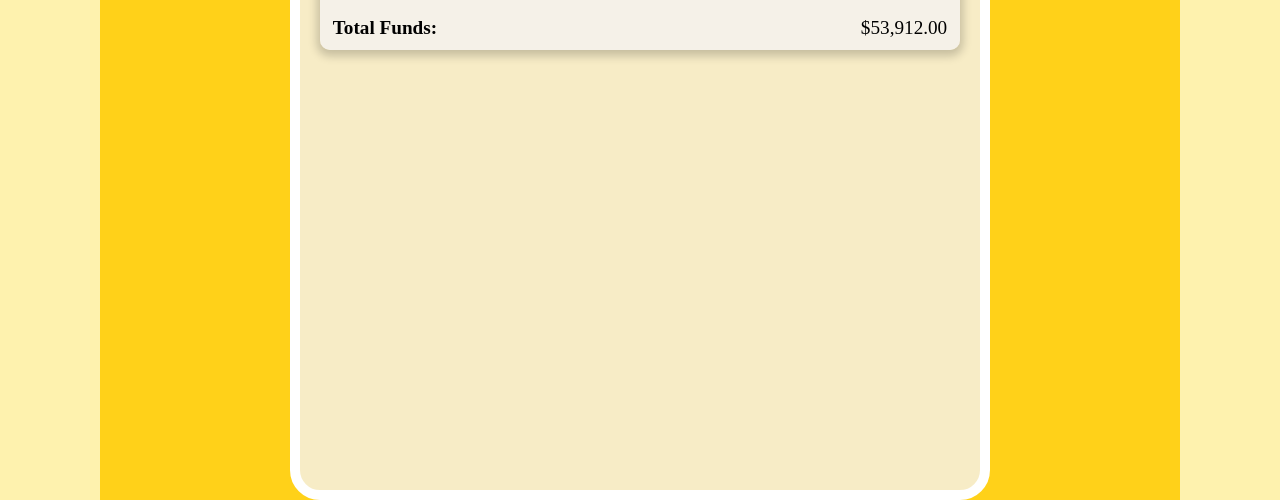
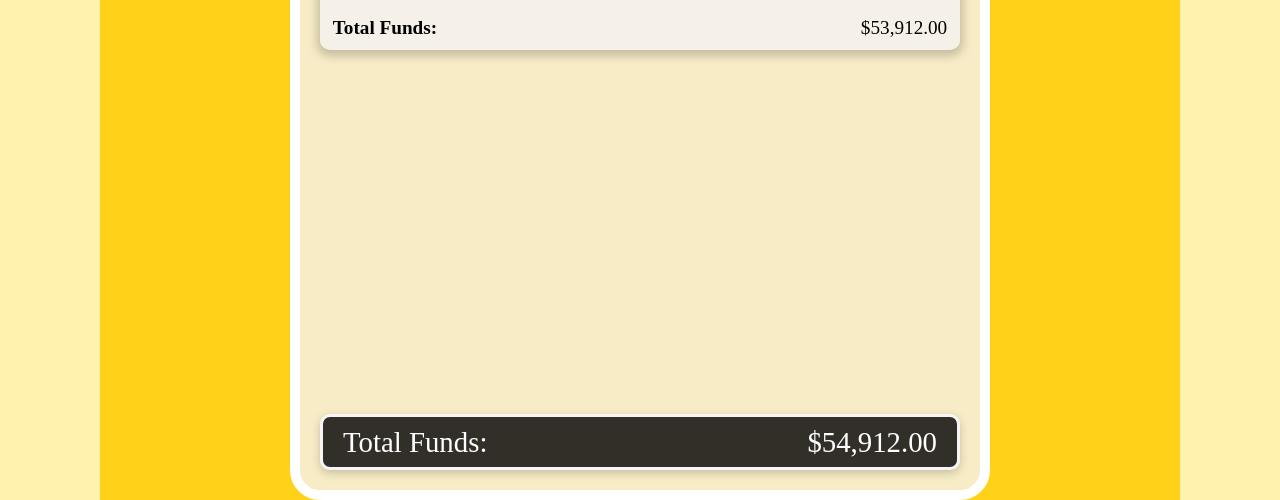
Before and after one commit to pcon92/banking-application, a React (Create React App) app: page /accounts-page in a window 1280 px wide. Shown: the part 300-800 px from the top of the page. Built offline with nearby package versions, Linux system fonts and the light colour scheme.

Commit message:
added total funds section under accounts

```diff
--- a/src/components/SingleAccount.js
+++ b/src/components/SingleAccount.js
@@ -26,7 +26,7 @@ const SingleAccount = ( { theme, fontSize, name, accountNum, BSB, total }) => {
                     </div>
                     <div className={styles.accountTotal}>
                         <h6 style={fontSizeLge}> Total Funds: </h6>
-                        <p style={fontSizeLge}>{showTotalAusDollar({total})}</p>
+                        <p style={fontSizeLge}>{showTotalAusDollar(total)}</p>
                     </div>
                 </div>
             </div>
--- a/src/components/accounts.js
+++ b/src/components/accounts.js
@@ -3,6 +3,8 @@ import React from 'react';
 // import components
 import Navbar from './Navbar';
 import SingleAccount from './SingleAccount';
+
+import showTotalAusDollar from '../functions/showTotalAusDollar.js';
 
 import styles from '../styles/accounts.module.css';
 import themedStyles from '../styles/themes.module.css';
@@ -11,6 +13,8 @@ const Accounts = ( {fontSize, theme, accounts, unreadMessages}) => {
 
 
     // font sizes used in this component
+    const fontSizeMed = {fontSize: `${fontSize[1]}`};
+    const fontSizeLge = {fontSize: `${fontSize[2]}`};
     const fontSizeXL = {fontSize: `${fontSize[3]}`};
 
 
@@ -40,6 +44,15 @@ const Accounts = ( {fontSize, theme, accounts, unreadMessages}) => {
                         />
                         </li>
                         )}
+                    <div className={styles.totalFundsDiv}>
+                        <div className={`${styles.totalBox} ${themedStyles[theme[1]]}`}>
+                            <p style={fontSizeXL}>Total Funds: </p>
+                            <p style={fontSizeXL}>{showTotalAusDollar(
+                                accounts.reduce((accountsTotal, currentVal) =>
+                                accountsTotal.total + currentVal.total)
+                                )}</p>
+                        </div>
+                    </div>
                 </ul>
             </div>
         </>
--- a/src/components/home.js
+++ b/src/components/home.js
@@ -45,7 +45,7 @@ const Home = ({fontSize, theme, unreadMessages, total, name}) => {
                             style={fontSizeLge}>Total:</div>
                             <div className={`${styles.accountTotalValue}`}
                             style={fontSizeMed}>
-                                {showTotalAusDollar({total})}</div>
+                                {showTotalAusDollar(total)}</div>
                         </div>
                     </div>
                 </div>
--- a/src/functions/showTotalAusDollar.js
+++ b/src/functions/showTotalAusDollar.js
@@ -1,5 +1,5 @@
 
-const showTotalAusDollar = ({total}) => {
+const showTotalAusDollar = (total) => {
     return total.toLocaleString('en-AU', {style: 'currency', currency: 'AUD'});
 };
 
--- a/src/styles/accounts.module.css
+++ b/src/styles/accounts.module.css
@@ -36,3 +36,24 @@
     list-style: none;
     padding: 20px;
 }
+
+.totalFundsDiv {
+    display: flex;
+    flex: 1;
+    align-items: flex-end;
+}
+
+.totalBox {
+    height: 7vh;
+    box-shadow: 0px 3px 10px 0px var(--shadow2);
+    border-radius: 10px;
+    padding: 20px;
+    margin: 20px;
+    width: 100%;
+    display: flex;
+    justify-content: space-between;
+    align-items: center;
+    color: white;
+    background-color: var(--headingBackground);
+    border: 3px solid var(--almostWhite);
+}
```
Also changed, not shown: 1 other file (tests, documents, lock files or other folders). Lines whose indentation alone changed are shown as unchanged.
